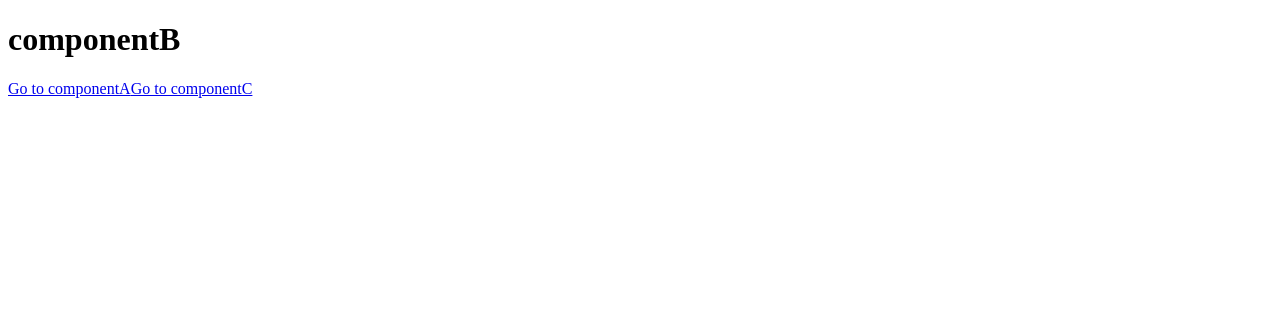
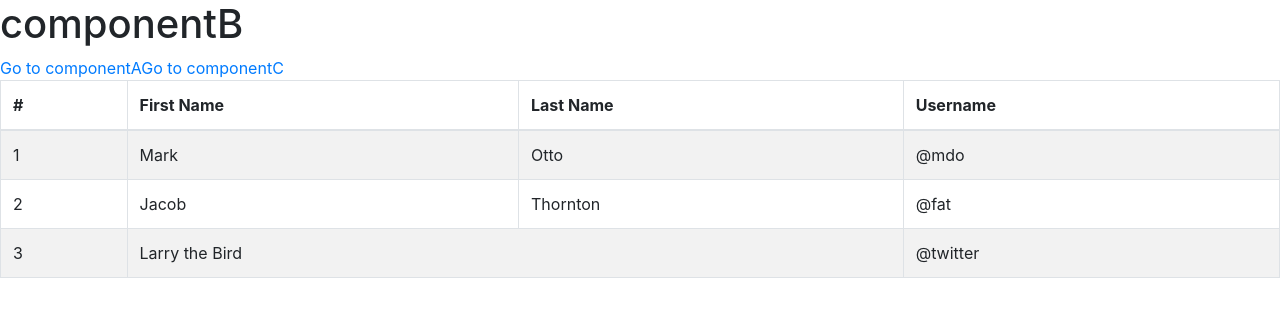
Before and after one commit to SatakeYusuke19920527/takumi-nishimura-app, a React (Create React App) app: page /componentb in a window 1280 px wide. Shown: the top 316 px of the page. Built offline with nearby package versions, Linux system fonts and the light colour scheme.

Commit message:
tableできた

```diff
--- a/src/components/ComponentA.js
+++ b/src/components/ComponentA.js
@@ -1,7 +1,8 @@
 import React, { useState, useEffect, Button,} from 'react'
 import { Link } from 'react-router-dom'
-import {Table} from 'react-bootstrap'
+import { Table } from 'react-bootstrap'
 import axios from 'axios'
+import 'bootstrap/dist/css/bootstrap.min.css';
 
 const ComponentA = () => {
     const [ count, setCount ] = useState(0);
@@ -10,7 +11,7 @@ const ComponentA = () => {
     useEffect(() => {
         console.log('useEffect が呼び出されました。');
 
-        axios.get("https://jsonplaceholder.typicode.com/todos")
+        axios.get("https://jsonplaceholder.typicode.com/posts")
         .then(res => {
             console.log(res, 'res check')
             setData(res.data)
@@ -36,46 +37,38 @@ const ComponentA = () => {
             <div><button onClick={up}>up</button></div>
             <div><button onClick={down}>down</button></div>
             <div><button onClick={reset}>reset</button></div>
-            <div>数値 : {data.map(d => {
-                return(
-                    <div>
-                        {d.title}
-                    </div>
-                )
-            })}</div>
-            <Table striped bordered hover>
+            <div><button onClick={start}>go</button></div>
+
+            <Table striped bordered hover  >
             <thead>
               <tr>
-      <th>#</th>
-      <th>First Name</th>
-      <th>Last Name</th>
-      <th>Username</th>
+                <th>userID</th>
+                <th>ID</th>
+                <th>Title</th>
+                <th>Body</th>
               </tr>
             </thead>
             <tbody>
+                {data.map(u => {
+                          return(
                                   <tr>
-      <td>1</td>
-      <td>Mark</td>
-      <td>Otto</td>
-      <td>@mdo</td>
+                                    <td>{u.userId}</td>
+                                    <td>{u.id}</td>
+                                    <td>{u.title}</td>
+                                    <td>{u.body}</td>
                                   </tr>
-    <tr>
-      <td>2</td>
-      <td>Jacob</td>
-      <td>Thornton</td>
-      <td>@fat</td>
-    </tr>
-    <tr>
-      <td>3</td>
-      <td colSpan="2">Larry the Bird</td>
-      <td>@twitter</td>
-    </tr>
+                          )
+                })}
             </tbody>
           </Table>
         </div>
-
-
     )
 }
 
+const start = () => {
+
+
+
+}
+
 export default ComponentA
--- a/src/components/ComponentB.js
+++ b/src/components/ComponentB.js
@@ -1,5 +1,7 @@
 import React from 'react'
 import { Link } from 'react-router-dom'
+import { Table } from 'react-bootstrap'
+import 'bootstrap/dist/css/bootstrap.min.css';
 
 const ComponentA = () => {
     return (
@@ -7,6 +9,36 @@ const ComponentA = () => {
             <h1>componentB</h1>
             <Link to="">Go to componentA</Link>
             <Link to="componentc">Go to componentC</Link>
+
+            <Table striped bordered hover>
+  <thead>
+    <tr>
+      <th>#</th>
+      <th>First Name</th>
+      <th>Last Name</th>
+      <th>Username</th>
+    </tr>
+  </thead>
+  <tbody>
+    <tr>
+      <td>1</td>
+      <td>Mark</td>
+      <td>Otto</td>
+      <td>@mdo</td>
+    </tr>
+    <tr>
+      <td>2</td>
+      <td>Jacob</td>
+      <td>Thornton</td>
+      <td>@fat</td>
+    </tr>
+    <tr>
+      <td>3</td>
+      <td colSpan="2">Larry the Bird</td>
+      <td>@twitter</td>
+    </tr>
+  </tbody>
+</Table>
         </div>
     )
 }
```
Lines whose indentation alone changed are shown as unchanged.
